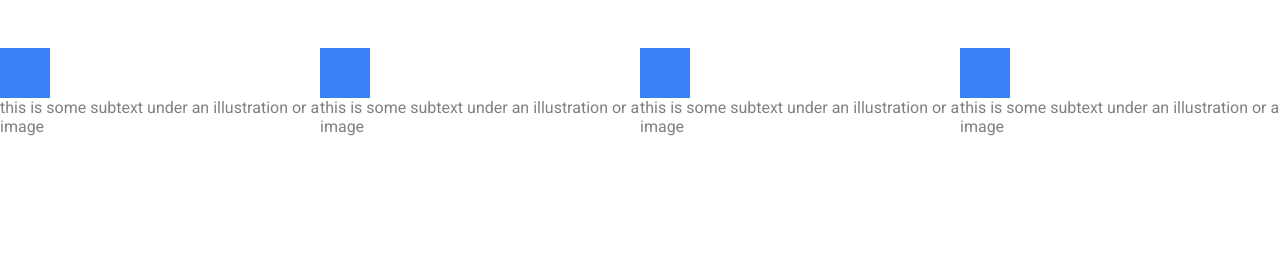
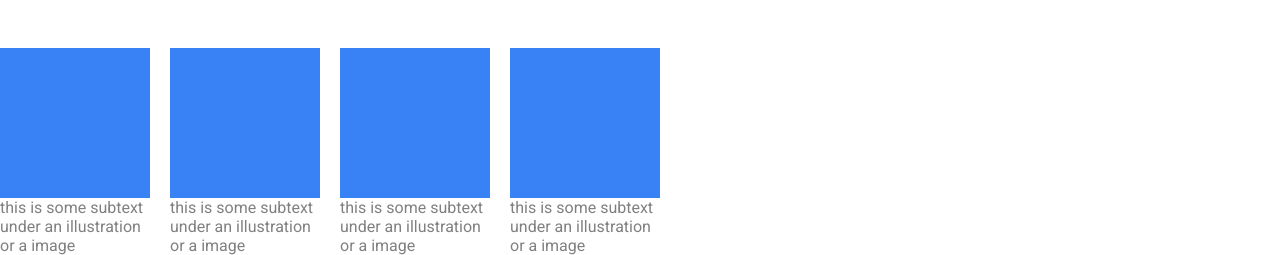
Before and after one commit to OzzyTheHuman/odin-landing_page, a plain HTML site: page index.html in a window 1280 px wide. Shown: the part 564-819 px from the top of the page. Drawn offline with Linux system fonts and the light colour scheme.

Commit message:
Create proper width and height of photos

```diff
--- a/styles.css
+++ b/styles.css
@@ -135,8 +135,8 @@ a {
 .photo-4 {
     display: flex;
     background-color: #3882F6;
-    width: 50px;
-    height: 50px;
+    width: 150px;
+    height: 150px;
 }
 
 .text-under-photo-1,
@@ -145,6 +145,7 @@ a {
 .text-under-photo-4 {
     display: flex;
     color: gray;
+    width: 150px;
 
 }
 
@@ -154,4 +155,5 @@ a {
 .container6 {
     display: flex;
     flex-direction: column;
+    margin-right: 20px;
 }
```
